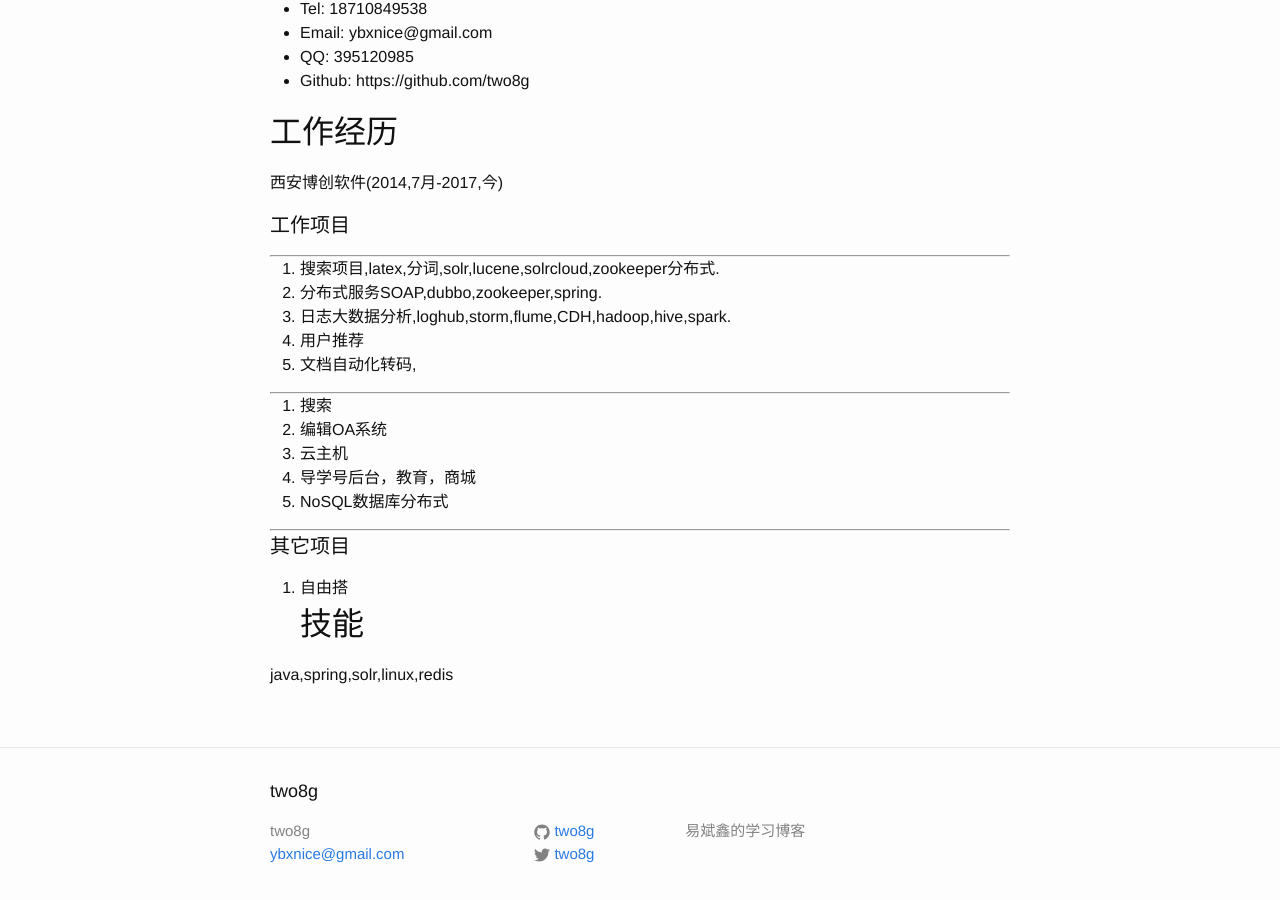
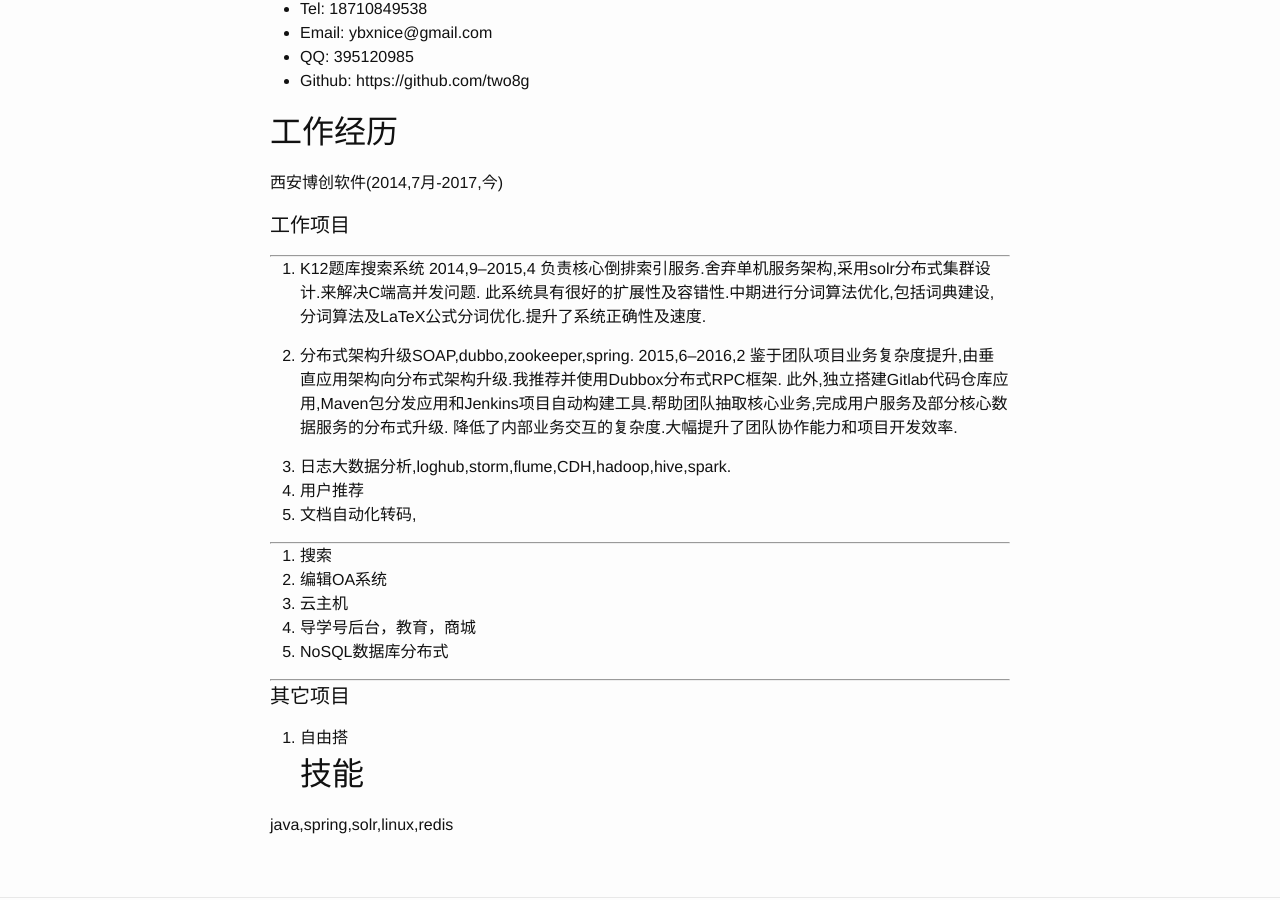
Before and after one commit to two8g/two8g.github.io, a Jekyll site: the page built from job/简历.md, in a window 1280 px wide and 900 px high, scrolled down 452 px. Built offline with Jekyll 4.4.1, drawn with Linux system fonts in a browser that asks for light colours; our own code applies the rules of GitHub Pages for plain Markdown files.

Commit message:
add 项目内容

```diff
--- a/job/简历.md
+++ b/job/简历.md
@@ -20,8 +20,17 @@
 
 ------
 
-1. 搜索项目,latex,分词,solr,lucene,solrcloud,zookeeper分布式.
-2. 分布式服务SOAP,dubbo,zookeeper,spring.
+1. K12题库搜索系统
+    2014,9--2015,4
+    负责核心倒排索引服务.舍弃单机服务架构,采用solr分布式集群设计.来解决C端高并发问题.
+    此系统具有很好的扩展性及容错性.中期进行分词算法优化,包括词典建设,分词算法及LaTeX公式分词优化.提升了系统正确性及速度.
+
+2. 分布式架构升级SOAP,dubbo,zookeeper,spring.
+    2015,6--2016,2
+    鉴于团队项目业务复杂度提升,由垂直应用架构向分布式架构升级.我推荐并使用Dubbox分布式RPC框架.
+    此外,独立搭建Gitlab代码仓库应用,Maven包分发应用和Jenkins项目自动构建工具.帮助团队抽取核心业务,完成用户服务及部分核心数据服务的分布式升级.
+    降低了内部业务交互的复杂度.大幅提升了团队协作能力和项目开发效率.
+
 3. 日志大数据分析,loghub,storm,flume,CDH,hadoop,hive,spark.
 4. 用户推荐
 5. 文档自动化转码,
```
